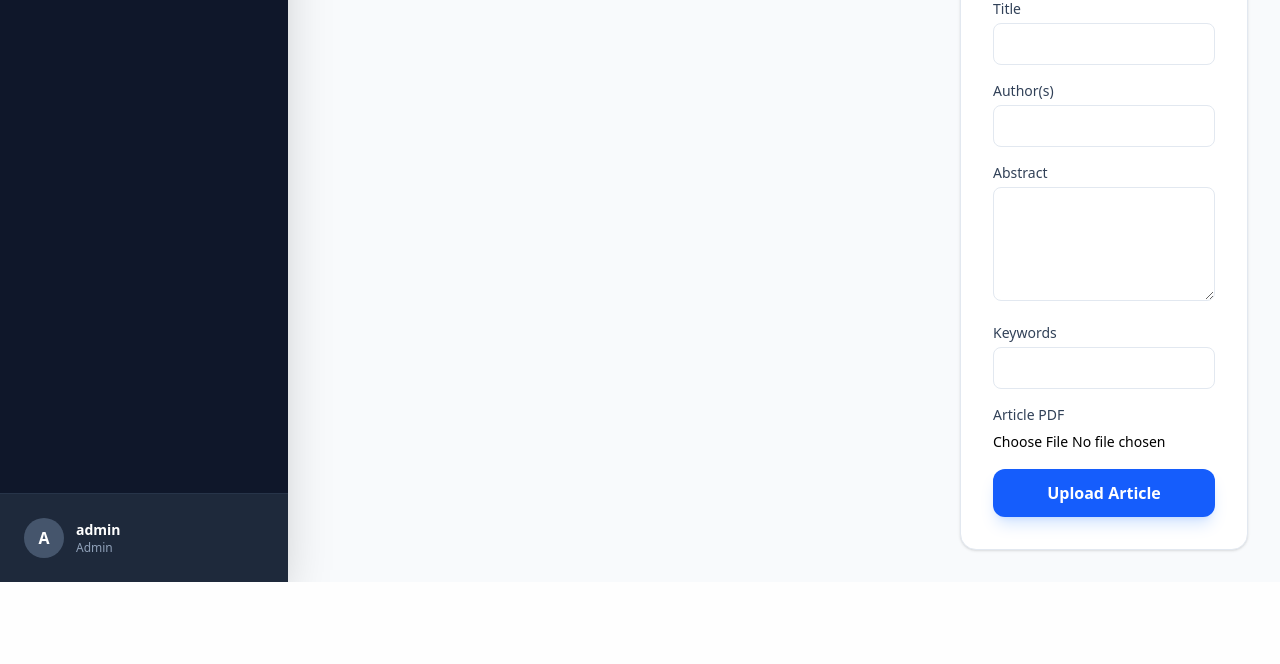
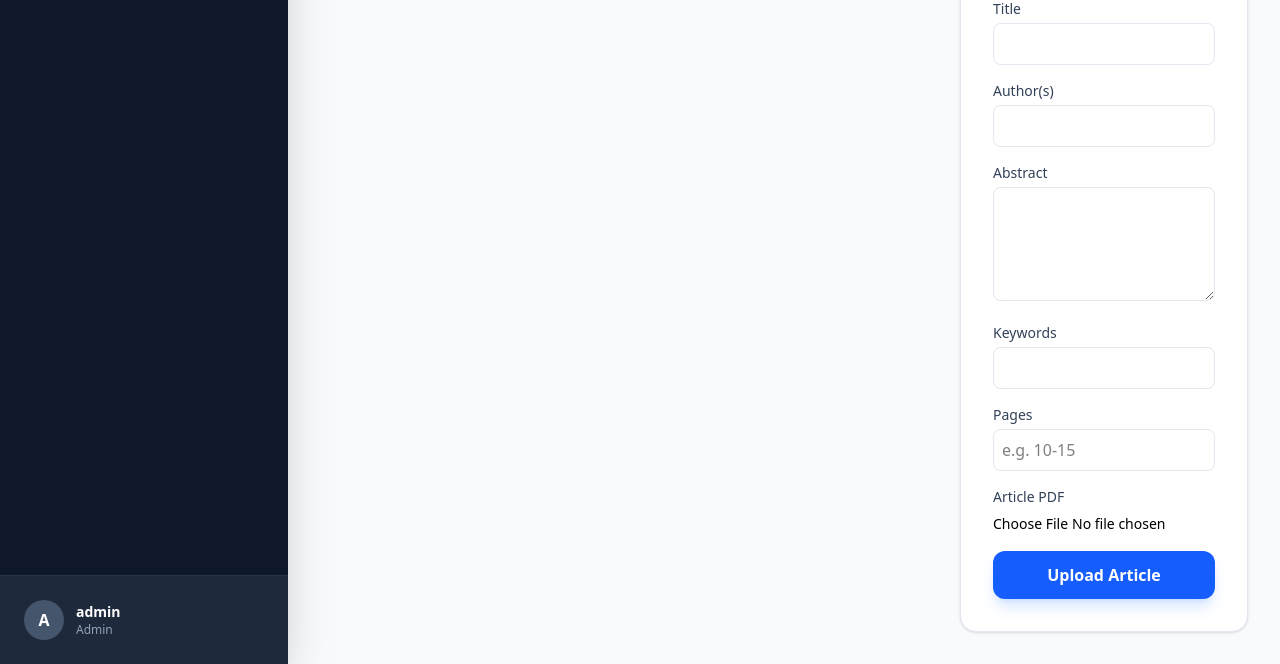
Before and after one commit to gayathrisarangika/system, a Laravel app: page /editor/symposium/abstract-book/1/articles in a window 1280 px wide. Shown: the part 369-1033 px from the top of the page. Before the commit the page ends 951 px from the top, so only its background shows below. Run offline with Laravel 12, Linux system fonts and the light colour scheme; a user stored in the database is signed in; data comes from the database, SQL or seed files in the repository; style sheets or scripts are compiled from the project's sources; some libraries are stand-ins or nearby versions.

Commit message:
Refine article display: fix author parsing, add IEEE/APA citations, and improve navigation.
- Standardized author name cleaning by removing affiliation numbers and asterisks.
- Fixed author count mismatch between archive and article pages with robust splitting logic.
- Implemented IEEE and APA citation generation with a UI toggle.
- Added functional social sharing (Facebook, LinkedIn) and a copy link feature.
- Corrected "View Publication" navigation for conferences and symposiums.
- Added support for article page numbers in conference and symposium management.

Co-authored-by: gayathrisarangika <90195913+gayathrisarangika@users.noreply.github.com>

```diff
--- a/app/Http/Controllers/ConferenceManagementController.php
+++ b/app/Http/Controllers/ConferenceManagementController.php
@@ -220,6 +220,7 @@ class ConferenceManagementController extends Controller
             'abstract' => 'required',
             'keywords' => 'nullable',
             'year' => 'required|integer',
+            'pages' => 'nullable',
             'pdf' => 'required|file|mimes:pdf',
         ]);
 
@@ -241,6 +242,7 @@ class ConferenceManagementController extends Controller
             'abstract' => 'required',
             'keywords' => 'nullable',
             'year' => 'required|integer',
+            'pages' => 'nullable',
             'pdf' => 'nullable|file|mimes:pdf',
         ]);
 
--- a/app/Http/Controllers/PublicController.php
+++ b/app/Http/Controllers/PublicController.php
@@ -225,7 +225,9 @@ class PublicController extends Controller
 
         return Inertia::render('Publications/Article', [
             'article' => $article,
-            'journal' => $publication, // Keeping the prop name 'journal' for frontend compatibility or rename if possible
+            'journal' => $article->issue_id ? $publication : null,
+            'conference' => $article->conference_proceeding_id ? $publication : null,
+            'symposium' => $article->symposium_proceeding_id ? $publication : null,
         ]);
     }
 
--- a/app/Http/Controllers/SymposiumManagementController.php
+++ b/app/Http/Controllers/SymposiumManagementController.php
@@ -220,6 +220,7 @@ class SymposiumManagementController extends Controller
             'abstract' => 'required',
             'keywords' => 'nullable',
             'year' => 'required|integer',
+            'pages' => 'nullable',
             'pdf' => 'required|file|mimes:pdf',
         ]);
 
@@ -241,6 +242,7 @@ class SymposiumManagementController extends Controller
             'abstract' => 'required',
             'keywords' => 'nullable',
             'year' => 'required|integer',
+            'pages' => 'nullable',
             'pdf' => 'nullable|file|mimes:pdf',
         ]);
 
--- a/resources/js/Pages/Management/Conference/Articles.jsx
+++ b/resources/js/Pages/Management/Conference/Articles.jsx
@@ -10,6 +10,7 @@ export default function Articles({ abstractBook, articles }) {
         author: '',
         abstract: '',
         keywords: '',
+        pages: '',
         year: abstractBook.year,
         pdf: null,
     });
@@ -19,6 +20,7 @@ export default function Articles({ abstractBook, articles }) {
         author: '',
         abstract: '',
         keywords: '',
+        pages: '',
         year: abstractBook.year,
         pdf: null,
         _method: 'POST'
@@ -27,7 +29,7 @@ export default function Articles({ abstractBook, articles }) {
     const submit = (e) => {
         e.preventDefault();
         post(`/editor/conference/abstract-book/${abstractBook.id}/articles`, {
-            onSuccess: () => reset('title', 'author', 'abstract', 'keywords', 'pdf'),
+            onSuccess: () => reset('title', 'author', 'abstract', 'keywords', 'pages', 'pdf'),
             forceFormData: true,
         });
     };
@@ -39,6 +41,7 @@ export default function Articles({ abstractBook, articles }) {
             author: article.author || '',
             abstract: article.abstract || '',
             keywords: article.keywords || '',
+            pages: article.pages || '',
             year: article.year || abstractBook.year,
             pdf: null,
         });
@@ -123,6 +126,10 @@ export default function Articles({ abstractBook, articles }) {
                             <input className="w-full border border-slate-200 rounded-lg p-2" value={editingArticle ? editData.keywords : data.keywords} onChange={e => editingArticle ? setEditData('keywords', e.target.value) : setData('keywords', e.target.value)} />
                         </div>
                         <div>
+                            <label className="block text-sm font-medium text-slate-700 mb-1">Pages</label>
+                            <input placeholder="e.g. 10-15" className="w-full border border-slate-200 rounded-lg p-2" value={editingArticle ? editData.pages : data.pages} onChange={e => editingArticle ? setEditData('pages', e.target.value) : setData('pages', e.target.value)} />
+                        </div>
+                        <div>
                             <label className="block text-sm font-medium text-slate-700 mb-1">Article PDF</label>
                             <input type="file" className="w-full text-sm" onChange={e => editingArticle ? setEditData('pdf', e.target.files[0]) : setData('pdf', e.target.files[0])} required={!editingArticle} />
                             {(editingArticle ? editErrors.pdf : errors.pdf) && <div className="text-red-500 text-xs mt-1">{editingArticle ? editErrors.pdf : errors.pdf}</div>}
--- a/resources/js/Pages/Management/Symposium/Articles.jsx
+++ b/resources/js/Pages/Management/Symposium/Articles.jsx
@@ -10,6 +10,7 @@ export default function Articles({ abstractBook, articles }) {
         author: '',
         abstract: '',
         keywords: '',
+        pages: '',
         year: abstractBook.year,
         pdf: null,
     });
@@ -19,6 +20,7 @@ export default function Articles({ abstractBook, articles }) {
         author: '',
         abstract: '',
         keywords: '',
+        pages: '',
         year: abstractBook.year,
         pdf: null,
         _method: 'POST'
@@ -27,7 +29,7 @@ export default function Articles({ abstractBook, articles }) {
     const submit = (e) => {
         e.preventDefault();
         post(`/editor/symposium/abstract-book/${abstractBook.id}/articles`, {
-            onSuccess: () => reset('title', 'author', 'abstract', 'keywords', 'pdf'),
+            onSuccess: () => reset('title', 'author', 'abstract', 'keywords', 'pages', 'pdf'),
             forceFormData: true,
         });
     };
@@ -39,6 +41,7 @@ export default function Articles({ abstractBook, articles }) {
             author: article.author || '',
             abstract: article.abstract || '',
             keywords: article.keywords || '',
+            pages: article.pages || '',
             year: article.year || abstractBook.year,
             pdf: null,
         });
@@ -123,6 +126,10 @@ export default function Articles({ abstractBook, articles }) {
                             <input className="w-full border border-slate-200 rounded-lg p-2" value={editingArticle ? editData.keywords : data.keywords} onChange={e => editingArticle ? setEditData('keywords', e.target.value) : setData('keywords', e.target.value)} />
                         </div>
                         <div>
+                            <label className="block text-sm font-medium text-slate-700 mb-1">Pages</label>
+                            <input placeholder="e.g. 10-15" className="w-full border border-slate-200 rounded-lg p-2" value={editingArticle ? editData.pages : data.pages} onChange={e => editingArticle ? setEditData('pages', e.target.value) : setData('pages', e.target.value)} />
+                        </div>
+                        <div>
                             <label className="block text-sm font-medium text-slate-700 mb-1">Article PDF</label>
                             <input type="file" className="w-full text-sm" onChange={e => editingArticle ? setEditData('pdf', e.target.files[0]) : setData('pdf', e.target.files[0])} required={!editingArticle} />
                             {(editingArticle ? editErrors.pdf : errors.pdf) && <div className="text-red-500 text-xs mt-1">{editingArticle ? editErrors.pdf : errors.pdf}</div>}
--- a/resources/js/Pages/Publications/Archive.jsx
+++ b/resources/js/Pages/Publications/Archive.jsx
@@ -108,7 +108,7 @@ export default function Archive({ journal, conference, symposium, is_current = f
                                                             </Link>
                                                             <p className="text-slate-500 font-bold text-sm mb-4 flex items-center gap-2">
                                                                 <Users size={14} className="text-slate-400" />
-                                                                {article.author.replace(/[\d*]/g, '')}
+                                                                {article.author.replace(/[0-9*]/g, '')}
                                                             </p>
                                                             <div className="flex flex-wrap gap-6 items-center">
                                                                 <Link
--- a/resources/js/Pages/Publications/Article.jsx
+++ b/resources/js/Pages/Publications/Article.jsx
@@ -23,16 +23,20 @@ import { cn } from "@/lib/utils";
 
 export default function Article({ article, journal, conference, symposium }) {
     const [copied, setCopied] = useState(false);
+    const [linkCopied, setLinkCopied] = useState(false);
     const [activeTab, setActiveTab] = useState("abstract");
+    const [citationStyle, setCitationStyle] = useState("IEEE");
 
     const publication = journal || conference || symposium;
     const type = journal ? 'journal' : (conference ? 'conference' : 'symposium');
 
     // Process authors for display
-    const authors = article.author ? article.author.split(/,|\band\b/).map(s => s.trim()) : [];
+    const authors = article.author
+        ? article.author.split(/,(?![^()]*\))|\band\b/).map(s => s.trim()).filter(s => s !== "")
+        : [];
 
     const handleCopyCitation = () => {
-        const citation = document.getElementById('citation-text')?.innerText;
+        const citation = citationStyle === "IEEE" ? citationIEEE : citationAPA;
         if (citation) {
             navigator.clipboard.writeText(citation);
             setCopied(true);
@@ -40,13 +44,53 @@ export default function Article({ article, journal, conference, symposium }) {
         }
     };
 
-    const citationIEEE = `${authors.length > 3 ? authors[0] + " et al." : authors.join(", ")}, "${article.title}," ${publication?.journal_title || publication?.conference_title || publication?.symposium_title}, ${article.issue ? `vol. ${article.issue.volume}, no. ${article.issue.issue},` : ''} ${article.conference_proceeding ? 'Conference Proceedings,' : ''} ${article.symposium_proceeding ? 'Symposium Proceedings,' : ''} pp. ${article.pages || '??'}, ${article.year}.`;
+    const handleCopyLink = () => {
+        navigator.clipboard.writeText(window.location.href);
+        setLinkCopied(true);
+        setTimeout(() => setLinkCopied(false), 2000);
+    };
+
+    const shareOnFacebook = () => {
+        window.open(`https://www.facebook.com/sharer/sharer.php?u=${encodeURIComponent(window.location.href)}`, '_blank');
+    };
+
+    const shareOnLinkedIn = () => {
+        window.open(`https://www.linkedin.com/sharing/share-offsite/?url=${encodeURIComponent(window.location.href)}`, '_blank');
+    };
+
+    const formatAuthorIEEE = (author) => {
+        const parts = author.replace(/[0-9*]/g, '').trim().split(' ');
+        if (parts.length === 1) return parts[0];
+        const lastName = parts[parts.length - 1];
+        const initials = parts.slice(0, -1).map(p => p[0] + ".").join(" ");
+        return `${initials} ${lastName}`;
+    };
+
+    const formatAuthorAPA = (author) => {
+        const parts = author.replace(/[0-9*]/g, '').trim().split(' ');
+        if (parts.length === 1) return parts[0];
+        const lastName = parts[parts.length - 1];
+        const initials = parts.slice(0, -1).map(p => p[0] + ".").join(". ");
+        return `${lastName}, ${initials}.`;
+    };
+
+    const authorsIEEE = authors.length > 3
+        ? `${formatAuthorIEEE(authors[0])} et al.`
+        : authors.map((a, i) => (i === authors.length - 1 && i > 0 ? "and " : "") + formatAuthorIEEE(a)).join(authors.length > 2 ? ", " : " ");
+
+    const authorsAPA = authors.length > 7
+        ? `${authors.slice(0, 6).map(formatAuthorAPA).join(", ")}, ... ${formatAuthorAPA(authors[authors.length - 1])}`
+        : authors.map((a, i) => (i === authors.length - 1 && i > 0 ? "& " : "") + formatAuthorAPA(a)).join(authors.length > 2 ? ", " : " ");
+
+    const pubTitle = publication?.journal_title || publication?.conference_title || publication?.symposium_title;
+    const citationIEEE = `${authorsIEEE}, "${article.title}," ${pubTitle}, ${article.issue ? `vol. ${article.issue.volume}, no. ${article.issue.issue},` : ''} pp. ${article.pages || '??'}, ${article.year}.`;
+    const citationAPA = `${authorsAPA} (${article.year}). ${article.title}. ${pubTitle}${article.issue ? `, ${article.issue.volume}(${article.issue.issue})` : ''}, ${article.pages || '??'}.`;
 
     const breadcrumbLinks = [
         { label: "Archive", href: `/${type}/${publication.id}/archive` },
         {
-            label: article.issue ? `Vol. ${article.issue.volume} No. ${article.issue.issue}` : (article.conference_proceeding ? 'Abstract Book' : 'Abstract Book'),
-            href: `/${type}/${publication.id}/archive#${article.issue ? `issue-${article.issue.id}` : (article.conference_proceeding ? `proceeding-${article.conference_proceeding.id}` : `proceeding-${article.symposium_proceeding.id}`)}`
+            label: article.issue ? `Vol. ${article.issue.volume} No. ${article.issue.issue}` : 'Abstract Book',
+            href: `/${type}/${publication.id}/archive#${article.issue ? `issue-${article.issue.id}` : (article.conference_proceeding_id ? `proceeding-${article.conference_proceeding_id}` : `proceeding-${article.symposium_proceeding_id}`)}`
         },
         { label: "Article Details", href: "#" }
     ];
@@ -61,7 +105,7 @@ export default function Article({ article, journal, conference, symposium }) {
                 {/* Academic Meta Tags */}
                 <meta name="citation_title" content={article.title} />
                 {authors.map((author, index) => (
-                    <meta key={index} name="citation_author" content={author.replace(/[*0-9]/g, '')} />
+                    <meta key={index} name="citation_author" content={author.replace(/[0-9*]/g, '')} />
                 ))}
                 <meta name="citation_publication_date" content={article.year} />
                 <meta name="citation_journal_title" content={publication.journal_title || publication.conference_title || publication.symposium_title} />
@@ -115,12 +159,7 @@ export default function Article({ article, journal, conference, symposium }) {
                                                 <User className="h-4 w-4 text-slate-500 group-hover:text-blue-600" />
                                             </div>
                                             <span className="font-medium text-slate-900">
-                                                {author.split('*').map((part, i) => (
-                                                    <React.Fragment key={i}>
-                                                        {part}
-                                                        {i < author.split('*').length - 1 && <sup className="text-blue-600 font-bold">*</sup>}
-                                                    </React.Fragment>
-                                                ))}
+                                                {author.replace(/[0-9*]/g, '').trim()}
                                             </span>
                                         </div>
                                     ))}
@@ -219,21 +258,37 @@ export default function Article({ article, journal, conference, symposium }) {
 
                         {/* Citation Card */}
                         <section className="bg-slate-900 rounded-3xl p-8 text-white">
-                            <div className="flex items-center justify-between mb-6">
+                            <div className="flex flex-col md:flex-row md:items-center justify-between mb-6 gap-4">
                                 <div className="flex items-center">
                                     <Quote className="h-6 w-6 text-blue-400 mr-3" />
                                     <h3 className="text-xl font-bold">How to Cite</h3>
                                 </div>
-                                <button
-                                    onClick={handleCopyCitation}
-                                    className="flex items-center px-4 py-2 bg-white/10 hover:bg-white/20 rounded-xl transition-colors text-sm font-medium border border-white/10"
-                                >
-                                    {copied ? <Check className="h-4 w-4 mr-2 text-green-400" /> : <Copy className="h-4 w-4 mr-2" />}
-                                    {copied ? 'Copied!' : 'Copy IEEE'}
-                                </button>
+
+                                <div className="flex items-center gap-2 bg-white/5 p-1 rounded-xl border border-white/10">
+                                    <button
+                                        onClick={() => setCitationStyle("IEEE")}
+                                        className={cn("px-4 py-1.5 rounded-lg text-xs font-bold transition-all", citationStyle === "IEEE" ? "bg-blue-600 text-white shadow-lg" : "text-slate-400 hover:text-white")}
+                                    >
+                                        IEEE
+                                    </button>
+                                    <button
+                                        onClick={() => setCitationStyle("APA")}
+                                        className={cn("px-4 py-1.5 rounded-lg text-xs font-bold transition-all", citationStyle === "APA" ? "bg-blue-600 text-white shadow-lg" : "text-slate-400 hover:text-white")}
+                                    >
+                                        APA
+                                    </button>
+                                    <div className="w-px h-4 bg-white/10 mx-1" />
+                                    <button
+                                        onClick={handleCopyCitation}
+                                        className="flex items-center px-3 py-1.5 hover:bg-white/10 rounded-lg transition-colors text-xs font-bold"
+                                    >
+                                        {copied ? <Check className="h-3.5 w-3.5 mr-1.5 text-green-400" /> : <Copy className="h-3.5 w-3.5 mr-1.5" />}
+                                        {copied ? 'Copied!' : 'Copy'}
+                                    </button>
+                                </div>
                             </div>
-                            <div id="citation-text" className="text-slate-300 leading-relaxed font-mono text-sm bg-black/20 p-6 rounded-2xl border border-white/5">
-                                {citationIEEE}
+                            <div className="text-slate-300 leading-relaxed font-mono text-sm bg-black/20 p-6 rounded-2xl border border-white/5">
+                                {citationStyle === "IEEE" ? citationIEEE : citationAPA}
                             </div>
                         </section>
                     </div>
@@ -265,14 +320,27 @@ export default function Article({ article, journal, conference, symposium }) {
                                 Share Article
                             </h3>
                             <div className="grid grid-cols-3 gap-4">
-                                <button className="flex flex-col items-center justify-center p-4 rounded-2xl bg-slate-50 hover:bg-blue-50 text-slate-600 hover:text-blue-600 transition-colors">
+                                <button
+                                    onClick={shareOnFacebook}
+                                    title="Share on Facebook"
+                                    className="flex flex-col items-center justify-center p-4 rounded-2xl bg-slate-50 hover:bg-blue-50 text-slate-600 hover:text-blue-600 transition-colors"
+                                >
                                     <Send className="h-6 w-6" />
                                 </button>
-                                <button className="flex flex-col items-center justify-center p-4 rounded-2xl bg-slate-50 hover:bg-blue-50 text-slate-600 hover:text-blue-600 transition-colors">
+                                <button
+                                    onClick={shareOnLinkedIn}
+                                    title="Share on LinkedIn"
+                                    className="flex flex-col items-center justify-center p-4 rounded-2xl bg-slate-50 hover:bg-blue-50 text-slate-600 hover:text-blue-600 transition-colors"
+                                >
                                     <Link2 className="h-6 w-6" />
                                 </button>
-                                <button className="flex flex-col items-center justify-center p-4 rounded-2xl bg-slate-50 hover:bg-blue-50 text-slate-600 hover:text-blue-600 transition-colors">
-                                    <Mail className="h-6 w-6" />
+                                <button
+                                    onClick={handleCopyLink}
+                                    title="Copy Link"
+                                    className="flex flex-col items-center justify-center p-4 rounded-2xl bg-slate-50 hover:bg-blue-50 text-slate-600 hover:text-blue-600 transition-colors relative"
+                                >
+                                    {linkCopied ? <Check className="h-6 w-6 text-green-600" /> : <Copy className="h-6 w-6" />}
+                                    {linkCopied && <span className="absolute -top-8 bg-slate-800 text-white text-[10px] py-1 px-2 rounded">Copied!</span>}
                                 </button>
                             </div>
                         </div>
```
Also changed, not shown: app/Http/Controllers/Middleware/HandleInertiaRequests.php (deleted, +0 -43 lines), package-lock.json.
